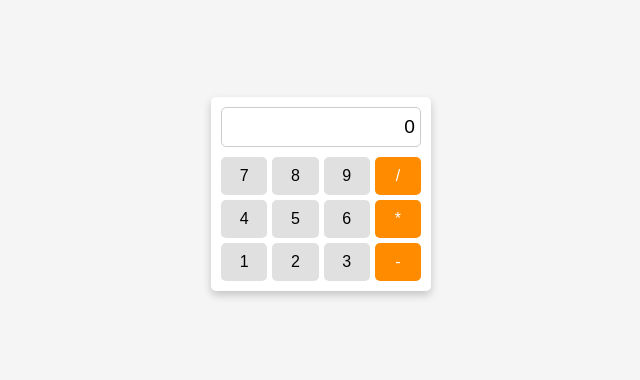
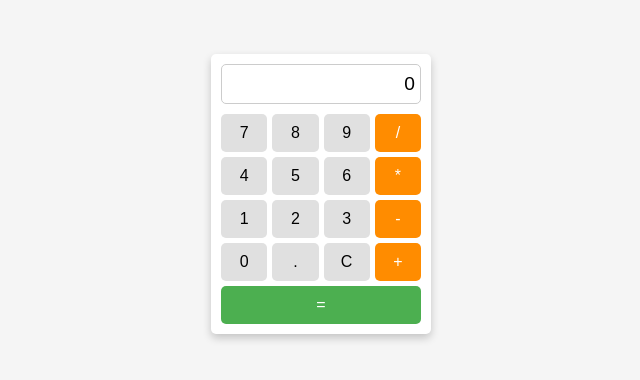
Before and after one commit to Software-destroyer/CODSOFT, a plain HTML site: page index.html in a window 1280 px wide. Shown: the part 206-586 px from the top of the page, without its empty margins (319-959 px from the left). Drawn offline with Linux system fonts and the light colour scheme.

Commit message:
index.html

```diff
--- a/index.html
+++ b/index.html
@@ -23,4 +23,16 @@
       <button onclick="appendValue('1')">1</button>
       <button onclick="appendValue('2')">2</button>
       <button onclick="appendValue('3')">3</button>
-      <button class="operator" onclick="appendValue('-')">-
+      <button class="operator" onclick="appendValue('-')">-</button>
+
+      <button onclick="appendValue('0')">0</button>
+      <button onclick="appendValue('.')">.</button>
+      <button onclick="clearDisplay()">C</button>
+      <button class="operator" onclick="appendValue('+')">+</button>
+
+      <button class="equal" onclick="calculate()">=</button>
+    </div>
+  </div>
+  <script src="script.js"></script>
+</body>
+</html>
```
